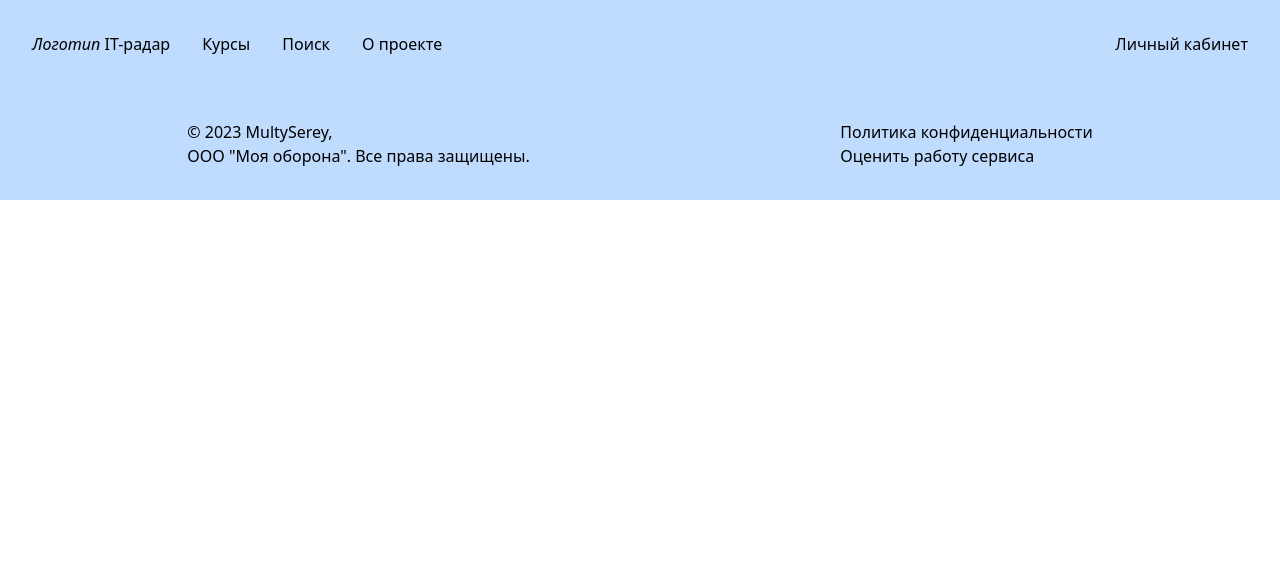
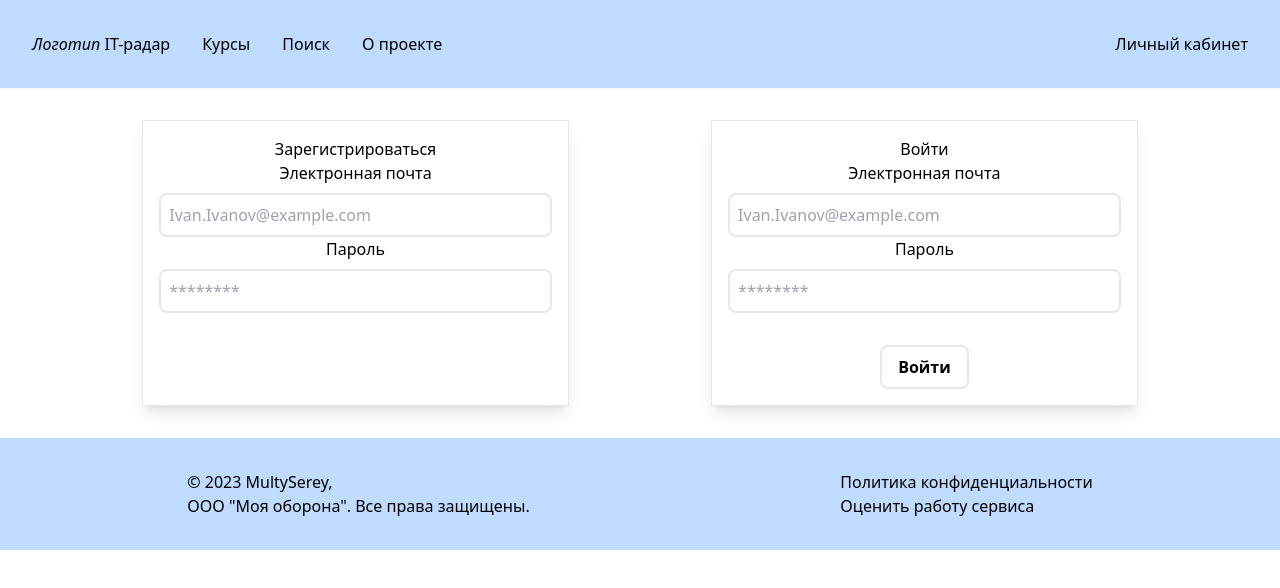
Before and after one commit to MultySerey/it-radar_frontend, a Nuxt app: page /user_enter in a window 1280 px wide. Shown: the top 588 px of the page. Built offline with nearby package versions, Linux system fonts and the light colour scheme.

Commit message:
components update, but button style issues

```diff
--- a/assets/css/tailwind.css
+++ b/assets/css/tailwind.css
@@ -3,7 +3,5 @@
 @tailwind utilities;
 
 @layer components {
-    .btn {
-        @apply w-fit bg-transparent font-bold py-2 px-4 rounded-lg;
-    }
+
 }
--- /dev/null
+++ b/components/NicerButton.vue
@@ -0,0 +1,17 @@
+<template>
+    <div>
+        <button
+            :class="`w-fit bg-transparent font-bold py-2 px-4 rounded-lg hover:text-white border-2 hover:border-transparent mt-8 hover:bg-${props.color}-500 active:bg-${props.color}-800 text-${props.color}-500 border-${props.color}-500`">
+            <span>{{ props.text }}</span>
+        </button>
+    </div>
+</template>
+
+<script setup>
+const props = defineProps({
+    text: String,
+    color: String,
+});
+</script>
+
+<style scoped></style>
--- a/components/NiceInput.vue
+++ b/components/NicerInput.vue
@@ -1,5 +1,3 @@
-
-import { mergeProps } from 'vue';
 <template>
     <div class="flex flex-col gap-2">
         <p>{{ props.text }}</p>
--- a/layouts/default.vue
+++ b/layouts/default.vue
@@ -17,7 +17,7 @@
                     <NuxtLink to="/about">О проекте</NuxtLink>
                 </li>
             </ul>
-            <NuxtLink to="/profile">Личный кабинет</NuxtLink>
+            <NuxtLink to="/user_page">Личный кабинет</NuxtLink>
         </nav>
     </header>
     <div>
--- a/pages/login.vue
+++ /dev/null
@@ -1,11 +0,0 @@
-<template>
-    <div>
-        <p>Ещё не зарегистрированы?</p>
-        <NuxtLink to="/register">Зарегистрироваться</NuxtLink>
-    </div>
-</template>
-
-<script>
-</script>
-
-<style scoped></style>
--- a/pages/profile.vue
+++ /dev/null
@@ -1,29 +0,0 @@
-<template>
-    <h1 class="text-center">Ваш профиль</h1>
-    <div class="shadow-lg flex mx-auto items-center justify-center gap-4 p-2 w-fit">
-        <img src="" alt="Картинка профиля" class="border-2 w-60 h-80 rounded-lg">
-        <div class="w-120 p-2 flex flex-col gap-2">
-            <NiceInput text="Имя" placeholder="Иван Иванов" />
-            <NiceInput text="Электронная почта" placeholder="Ivan.Ivanov@example.com" />
-            <NiceInput text="Пароль" placeholder="********" />
-            <div class="flex gap-4">
-                <button
-                    class="btn hover:bg-blue-700 text-blue-500 hover:text-white border-2 border-blue-500 hover:border-transparent mt-8">
-                    <span>Обновить данные</span>
-                </button>
-                <button
-                    class="btn hover:bg-red-700 text-red-500 hover:text-white border-2 border-red-500 hover:border-transparent mt-8">
-                    <span>Удалить аккаунт</span>
-                </button>
-            </div>
-        </div>
-    </div>
-    <h2 class="text-center">Мои отзывы</h2>
-    <div>тут делаем запрос в БД по всем отзывам пользователя</div>
-</template>
-
-<script setup>
-
-</script>
-
-<style scoped></style>
--- a/pages/register.vue
+++ /dev/null
@@ -1,10 +0,0 @@
-<template>
-    <div>
-
-    </div>
-</template>
-
-<script>
-</script>
-
-<style scoped></style>
--- /dev/null
+++ b/pages/user_enter.vue
@@ -0,0 +1,23 @@
+<template>
+    <div class="flex justify-evenly">
+        <div class="my-container">
+            <h1>Зарегистрироваться</h1>
+            <NicerInput text="Электронная почта" placeholder="Ivan.Ivanov@example.com" />
+            <NicerInput text="Пароль" placeholder="********" />
+        </div>
+        <div class="my-container">
+            <h1>Войти</h1>
+            <NicerInput text="Электронная почта" placeholder="Ivan.Ivanov@example.com" />
+            <NicerInput text="Пароль" placeholder="********" />
+            <NicerButton text="Войти" color="blue" />
+        </div>
+    </div>
+</template>
+
+<script></script>
+
+<style scoped>
+.my-container {
+    @apply container shadow-lg border w-1/3 my-8 p-4 text-center
+}
+</style>
--- /dev/null
+++ b/pages/user_page.vue
@@ -0,0 +1,23 @@
+<template>
+    <h1 class="text-center">Ваш профиль</h1>
+    <div class="shadow-lg flex mx-auto items-center justify-center gap-4 p-2 w-fit">
+        <img src="" alt="Картинка профиля" class="border-2 w-60 h-80 rounded-lg">
+        <div class="w-120 p-2 flex flex-col gap-2">
+            <NicerInput text="Имя" placeholder="Иван Иванов" />
+            <NicerInput text="Электронная почта" placeholder="Ivan.Ivanov@example.com" />
+            <NicerInput text="Пароль" placeholder="********" />
+            <div class="flex gap-4">
+                <NicerButton text="Обновить данные" color="blue" />
+                <NicerButton text="Удалить аккаунт" color="red" />
+            </div>
+        </div>
+    </div>
+    <h2 class="text-center">Мои отзывы</h2>
+    <div>тут делаем запрос в БД по всем отзывам пользователя</div>
+</template>
+
+<script setup>
+
+</script>
+
+<style scoped></style>
```
